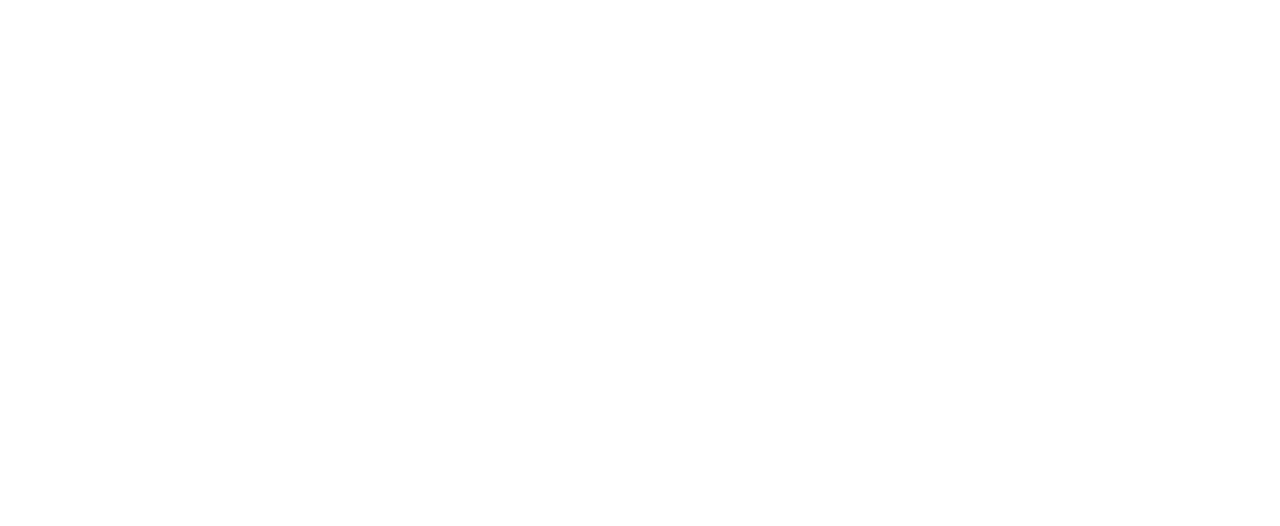
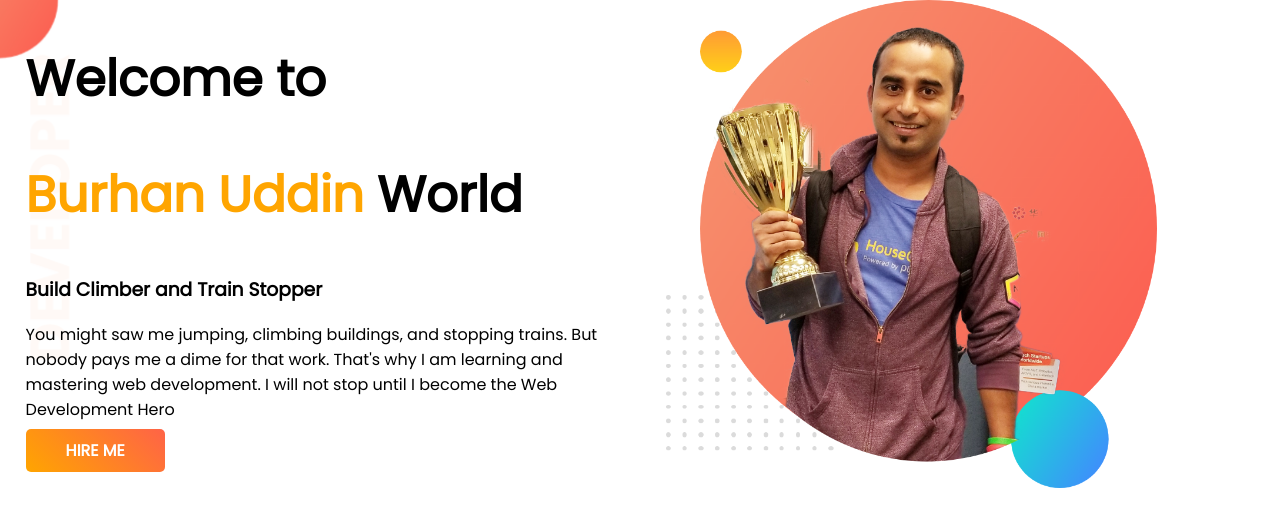
Before and after one commit to burhanuddinrabby/rodh-portfolio, a plain HTML site: page index.html in a window 1280 px wide. Drawn offline with Linux system fonts and the light colour scheme.

Commit message:
second commit

```diff
--- a/index.html
+++ b/index.html
@@ -5,9 +5,23 @@
     <meta http-equiv="X-UA-Compatible" content="IE=edge">
     <meta name="viewport" content="width=device-width, initial-scale=1.0">
     <title>My portfolio</title>
+    <link rel="preconnect" href="https://fonts.googleapis.com">
+<link rel="preconnect" href="https://fonts.gstatic.com" crossorigin>
+<link href="https://fonts.googleapis.com/css2?family=Poppins&display=swap" rel="stylesheet">
     <link rel="stylesheet" href="style.css">
 </head>
 <body>
-
+    <section class="top-banner">
+        <div class="half-width">
+            <h1>Welcome to</h1>
+            <h1 ><span class="orange-color">Burhan Uddin</span> World</h1>
+            <h3>Build Climber and Train Stopper</h3>
+            <p>You might saw me jumping, climbing buildings, and stopping trains. But nobody pays me a dime for that work. That's why I am learning and mastering web development. I will not stop until I become the Web Development Hero</p>
+            <a target="_blank" href='#' class="link-button">HIRE ME</a>
+        </div>
+        <div class="half-width">
+            <img src="images/jhankar.png" alt="">
+        </div>
+    </section>
 </body>
 </html>
--- a/style.css
+++ b/style.css
@@ -0,0 +1,32 @@
+body{
+    font-family: 'Poppins', sans-serif;
+    margin: 0;
+}
+section{
+    display: flex;
+}
+.top-banner{
+    background-image: url(images/top-banner.png);
+    background-repeat: no-repeat;
+}
+h1{
+    font-size: 50px;
+}
+.orange-color{
+    color:orange;
+}
+.half-width{
+    width: 50%;
+    padding-left: 2%;
+}
+.half-width img{
+    width: 80%;
+}
+.link-button{
+    text-decoration: none;
+    background-image: linear-gradient(45deg, orange, tomato);
+    color: white;
+    font-weight: bold;
+    padding: 10px 40px;
+    border-radius: 5px;
+}
```
Also changed, not shown: images/dream-bg.png (added), images/exp-bg.png (added), images/jhankar.png (added), images/jhankar2.png (added), images/my-bg.png (added), images/my-bg2.png (added), images/top-banner.png (added), 7 other files.
